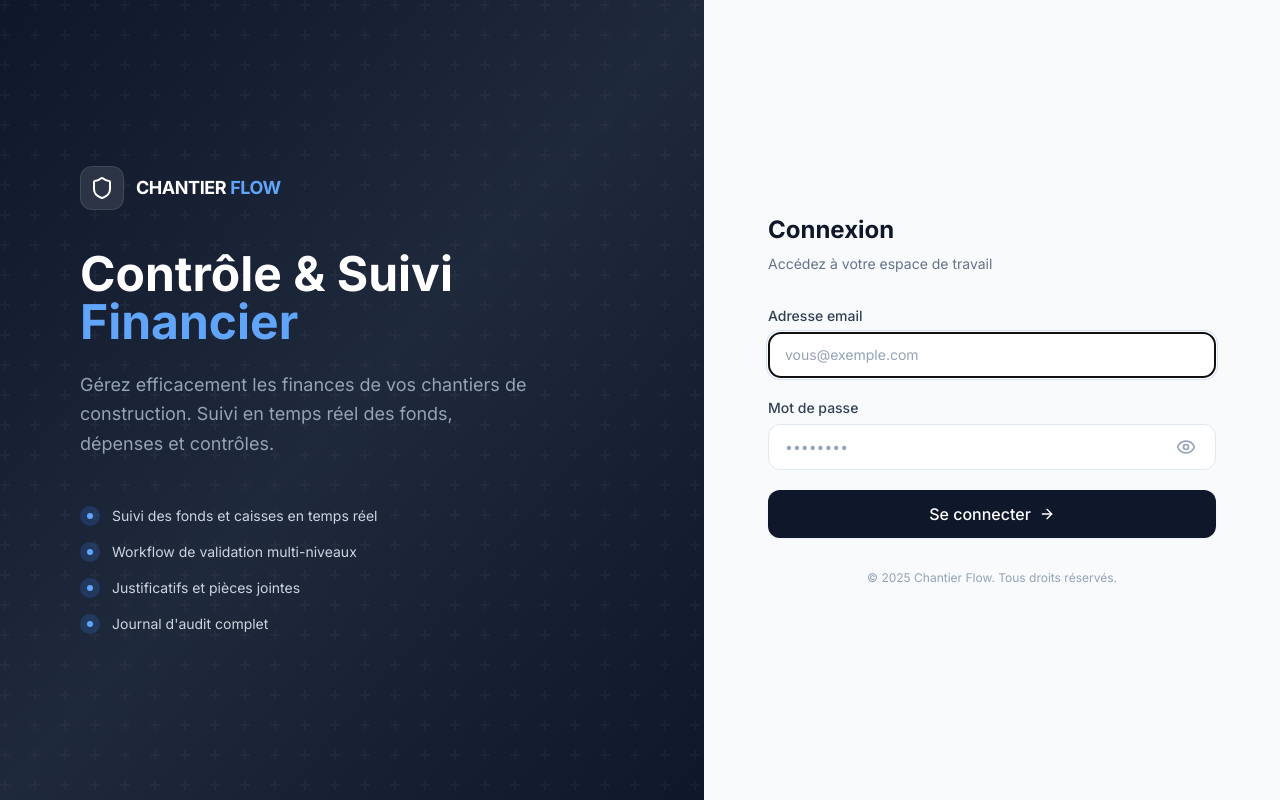
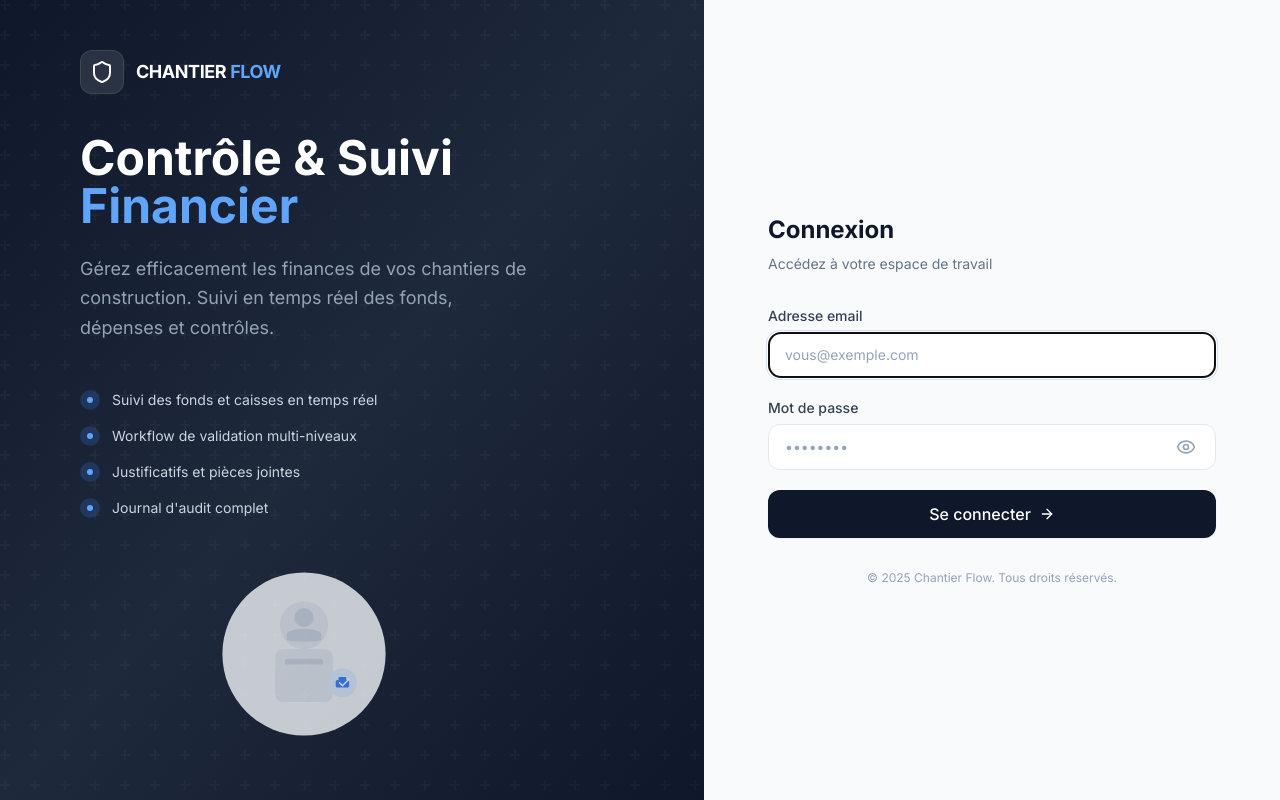
Before and after one commit to Yanick301/chantier-flow, a React (Vite) app in the folder client/: page /login in a window 1280 px wide. Built offline with nearby package versions, Linux system fonts and the light colour scheme.

Commit message:
Ajout illustrations dans les pages (Chantiers, Fonds, Depenses, Login)

```diff
--- a/client/src/pages/Chantiers.tsx
+++ b/client/src/pages/Chantiers.tsx
@@ -8,6 +8,7 @@ import { Building2, MapPin, Plus, Eye, ArrowRight } from 'lucide-react';
 import toast from 'react-hot-toast';
 import Modal from '../components/ui/Modal';
 import EmptyState from '../components/ui/EmptyState';
+import { ConstructionIllustration } from '../components/ui/Illustrations';
 
 export default function Chantiers() {
   const { user } = useAuth();
@@ -82,7 +83,7 @@ export default function Chantiers() {
 
       {chantiers.length === 0 ? (
         <EmptyState
-          icon={<Building2 className="w-9 h-9 text-slate-300" />}
+          illustration={<ConstructionIllustration />}
           title="Aucun chantier enregistré"
           description="Créez votre premier chantier pour commencer à suivre les finances."
           action={
--- a/client/src/pages/Depenses.tsx
+++ b/client/src/pages/Depenses.tsx
@@ -10,6 +10,7 @@ import Modal from '../components/ui/Modal';
 import ConfirmDialog from '../components/ui/ConfirmDialog';
 import InputDialog from '../components/ui/InputDialog';
 import EmptyState from '../components/ui/EmptyState';
+import { NoDataIllustration } from '../components/ui/Illustrations';
 
 export default function Depenses() {
   const { user } = useAuth();
@@ -194,7 +195,7 @@ export default function Depenses() {
       <div className="card !p-0 overflow-hidden animate-fade-in">
         {filteredDepenses.length === 0 ? (
           <EmptyState
-            icon={<Receipt className="w-9 h-9 text-slate-300" />}
+            illustration={<NoDataIllustration />}
             title="Aucune dépense trouvée"
             description={filter === 'all' ? 'Les dépenses enregistrées apparaîtront ici.' : 'Aucune dépense ne correspond à ce filtre.'}
           />
--- a/client/src/pages/Fonds.tsx
+++ b/client/src/pages/Fonds.tsx
@@ -9,6 +9,7 @@ import Modal from '../components/ui/Modal';
 import ConfirmDialog from '../components/ui/ConfirmDialog';
 import InputDialog from '../components/ui/InputDialog';
 import EmptyState from '../components/ui/EmptyState';
+import { MoneyIllustration } from '../components/ui/Illustrations';
 
 export default function Fonds() {
   const { user } = useAuth();
@@ -146,7 +147,7 @@ export default function Fonds() {
       <div className="card !p-0 overflow-hidden animate-fade-in">
         {fonds.length === 0 ? (
           <EmptyState
-            icon={<Wallet className="w-9 h-9 text-slate-300" />}
+            illustration={<MoneyIllustration />}
             title="Aucun fonds enregistré"
             description="Les fonds envoyés aux chantiers apparaîtront ici."
             action={
--- a/client/src/pages/Login.tsx
+++ b/client/src/pages/Login.tsx
@@ -3,6 +3,7 @@ import { useNavigate } from 'react-router-dom';
 import { useAuth } from '../hooks/useAuth';
 import { Eye, EyeOff, ArrowRight, Shield } from 'lucide-react';
 import toast from 'react-hot-toast';
+import { LoginPersonIllustration } from '../components/ui/Illustrations';
 
 export default function Login() {
   const [email, setEmail] = useState('');
@@ -70,6 +71,10 @@ export default function Login() {
                   <span className="text-slate-300 text-sm">{feature}</span>
                 </div>
               ))}
+            </div>
+
+            <div className="mt-10 flex justify-center">
+              <LoginPersonIllustration className="w-48 h-48 opacity-80" />
             </div>
           </div>
         </div>
```
